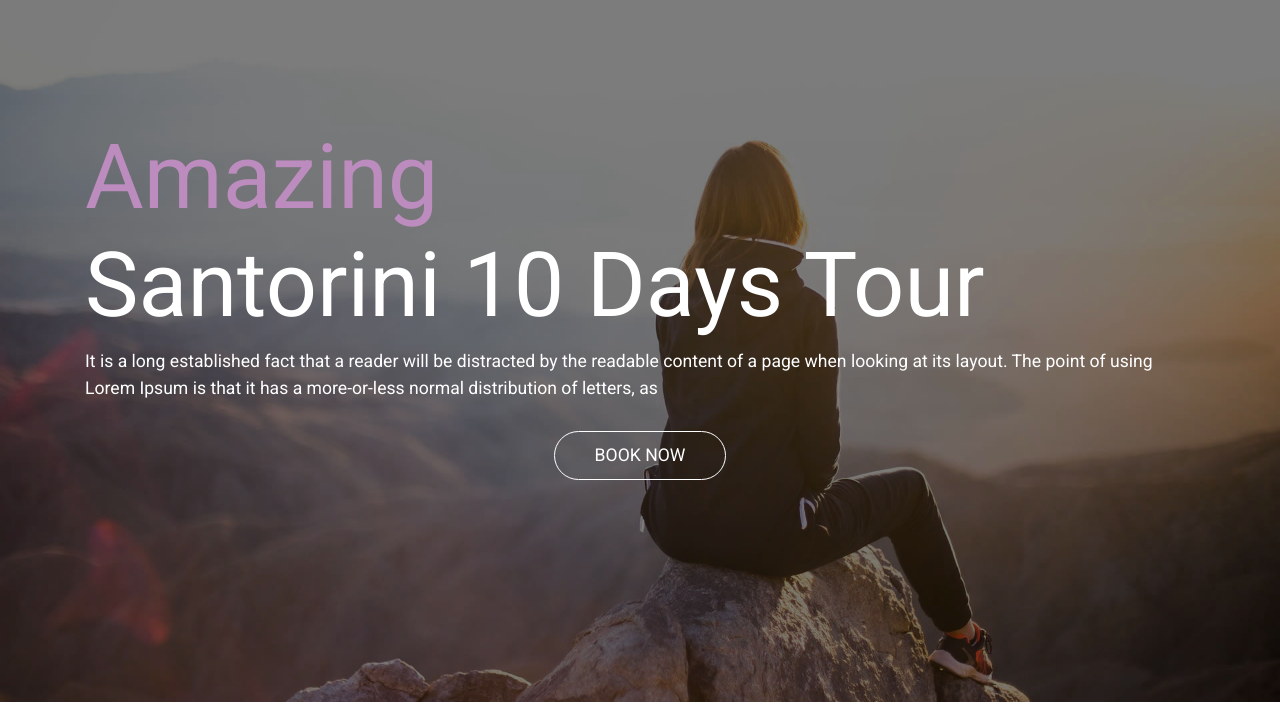
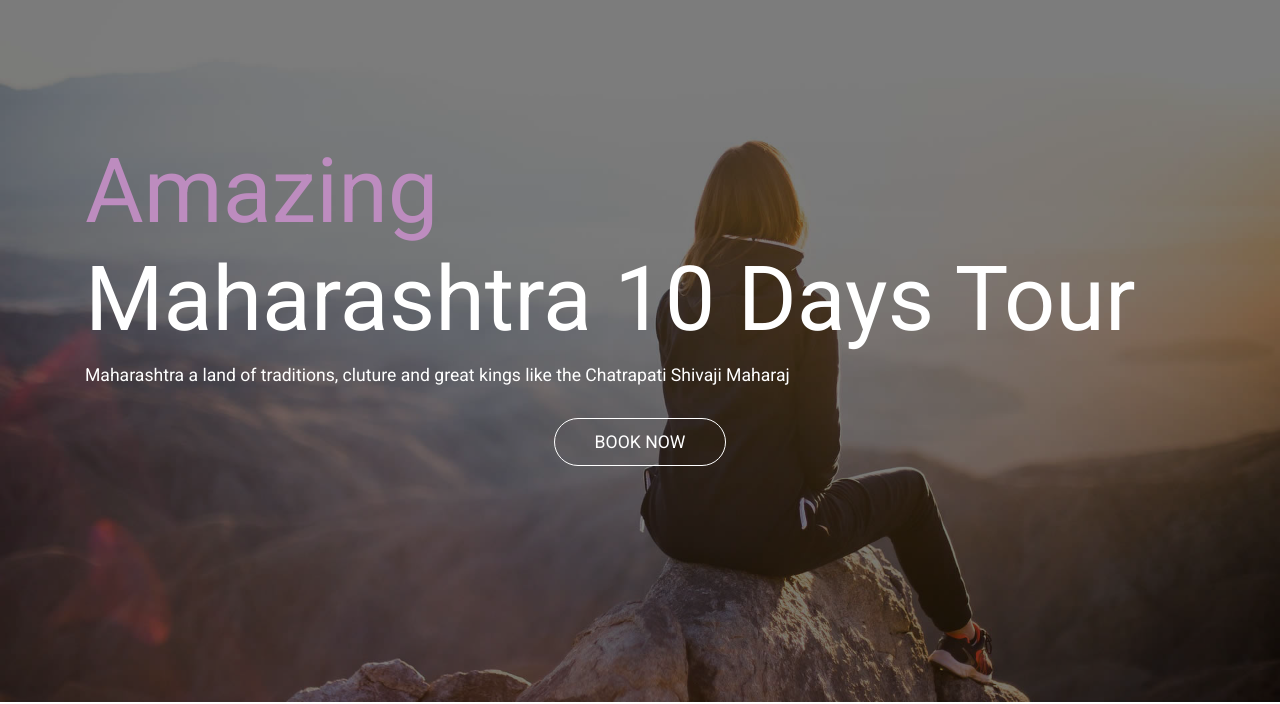
Before and after one commit to VedantK128/mahatour, a plain HTML site: page index.html in a window 1280 px wide. Shown: the part 98-802 px from the top of the page. Drawn offline with nearby package versions, Linux system fonts and the light colour scheme.

Commit message:
minor.changes v1.1

```diff
--- a/index.html
+++ b/index.html
@@ -56,8 +56,8 @@
             <div class="overlay">
                 <div class="container">
                     <div>
-                        <h1><span>Amazing</span><br>Santorini 10 Days Tour</h1>
-                        <p>It is a long established fact that a reader will be distracted by the readable content of a page when looking at its layout. The point of using Lorem Ipsum is that it has a more-or-less normal distribution of letters, as</p>
+                        <h1><span>Amazing</span><br>Maharashtra 10 Days Tour</h1>
+                        <p>Maharashtra a land of traditions, cluture and great kings like the Chatrapati Shivaji Maharaj</p>
                         <button><a href="#" class="text-uppercase">book now</a></button>
                     </div>
                 </div>
```
